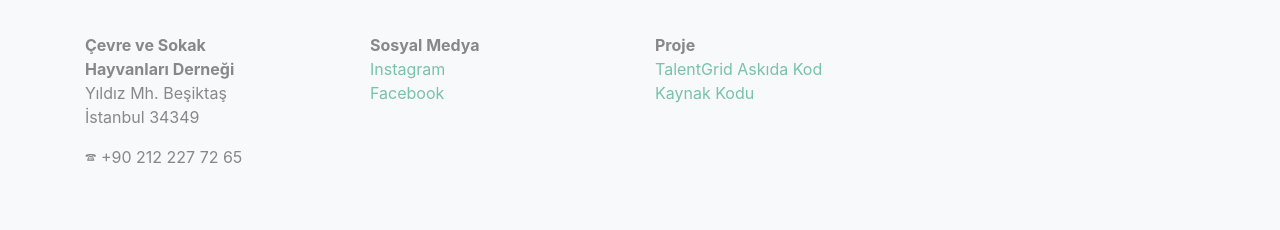
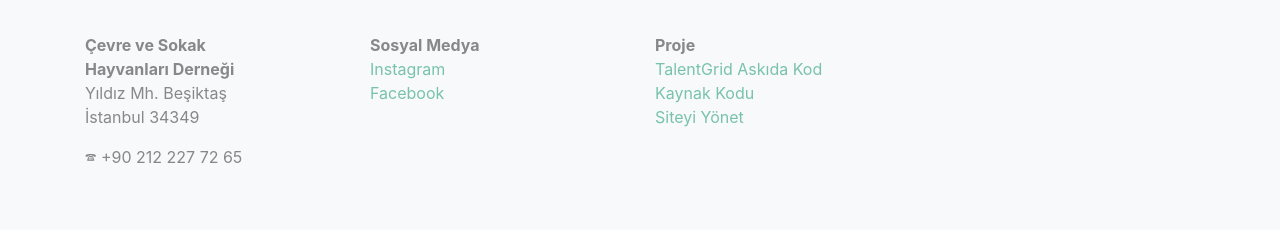
Before and after one commit to Askida-Kod/petibor, a Jekyll site: the page built from _posts/2013-08-08-ilk.md, in a window 1280 px wide. Shown: the part 1181-1411 px from the top of the page. Built offline with Jekyll 4.4.1, drawn with Linux system fonts in a browser that asks for light colours; nearby versions of some CDN libraries.

```diff
--- a/_config.yml
+++ b/_config.yml
@@ -70,7 +70,7 @@
 repo: "https://github.com/otomatikmuhendis/petibor"
 
 
-# 7. Prose settings
+# 7. Prose.io settings
 prose:
   rooturl: '_posts'
   media: 'images'
@@ -121,7 +121,7 @@
           label: "Yaşı"
           alterable: true
           options:
-            - name: 'Baby'
+            - name: 'Yavru (0 - 6 Aylık)'
               value: 'Yavru (0 - 6 Aylık)'
             - name: 'Genç (6 Aylık - 2 Yaş)'
               value: 'Genç (6 Aylık - 2 Yaş)'
--- a/_includes/footer.html
+++ b/_includes/footer.html
@@ -28,6 +28,8 @@
                 <a href="https://talentgrid.io/askida-kod-cevre-ve-sokak-hayvanlari-dernegi/" target="_top">TalentGrid Askıda Kod</a>
                 <br />
                 <a href="https://github.com/otomatikmuhendis/petibor" target="_top">Kaynak Kodu</a>
+                <br />
+                <a href="https://prose.io/#otomatikmuhendis/petibor" target="_top">Siteyi Yönet</a>
             </div>
         </div>
     </div>
--- a/_layouts/pet.html
+++ b/_layouts/pet.html
@@ -15,7 +15,7 @@
                         <p>📅 {{ pet.date | date_to_long_string }} tarihinde eklendi</p>
                         <br />
                         <!-- Preview image-->
-                        <img class="img-fluid rounded" src="/{{ pet.image }}" alt="{{ pet.title }}" />
+                        <img class="img-fluid rounded" src="{{ pet.image }}" alt="{{ pet.title }}" />
                         <br /><br />
                         <!-- Post content-->
                         <p class="lead">{{ pet.content }}</p>
--- a/_posts/2013-08-08-ilk.md
+++ b/_posts/2013-08-08-ilk.md
@@ -8,7 +8,7 @@
   - tekir
   - kedi
 published: true
-image: images/58766169_2029858883778964_6606114813162553344_n.jpg
+image: /images/58766169_2029858883778964_6606114813162553344_n.jpg
 ---
 We can get a copy of any database with Backup and Restore commands in SQL Server Management Studio but there are a few tricks which makes our life easier.
 
```
Also changed, not shown: index.html (+6 -2 lines).
